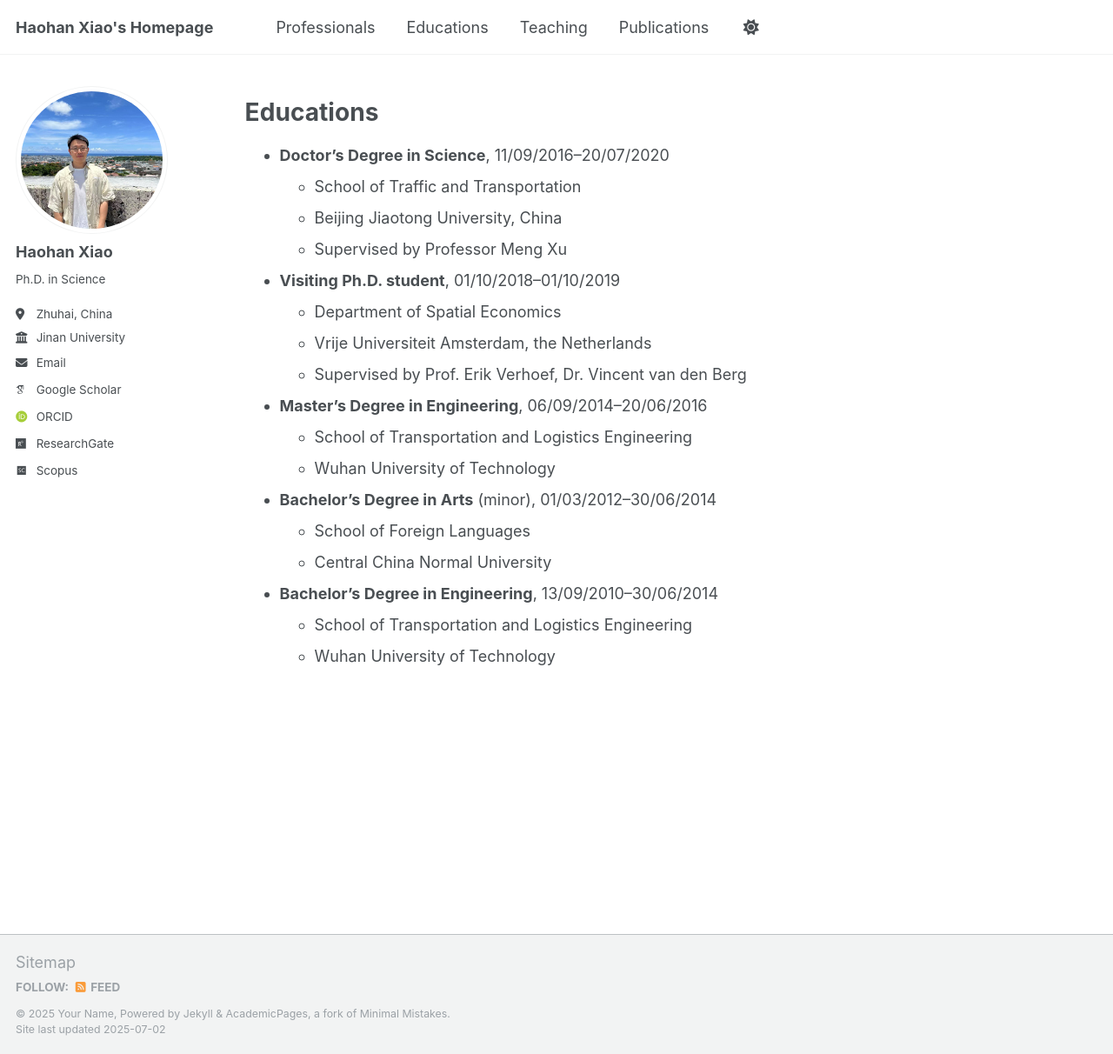
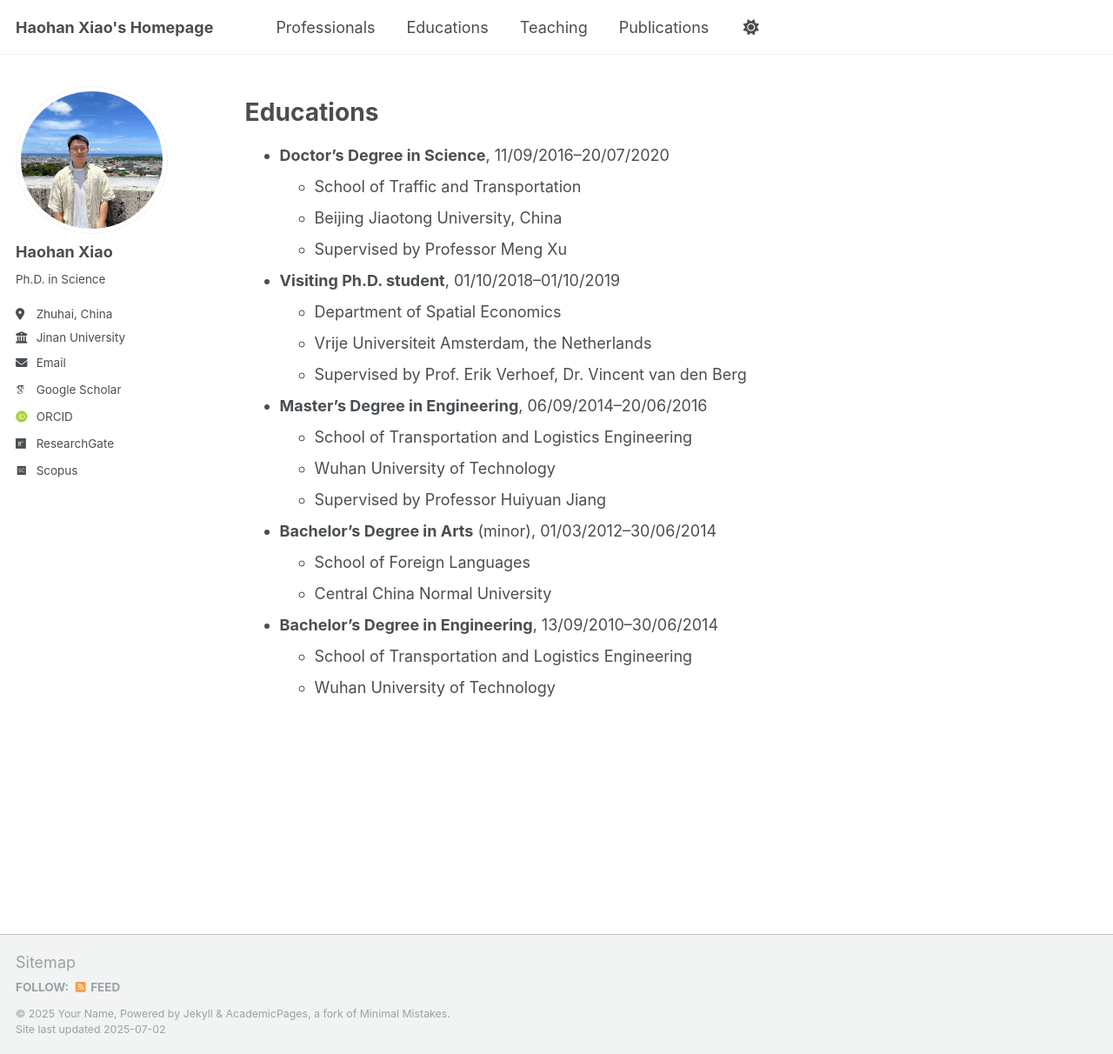
Before and after one commit to haohanxiao1/haohanxiao1.github.io, a Jekyll site: the page built from educations.md, in a window 1280 px wide and 1212 px high. Shown: the whole window at 87% size. Built offline with Jekyll 4.4.1, drawn with Linux system fonts in a browser that asks for light colours; some web fonts are replaced; a script that is not in the unit is left out.

Commit message:
Update educations.md

```diff
--- a/educations.md
+++ b/educations.md
@@ -19,6 +19,7 @@ Educations
 * **Master’s Degree in Engineering**, 06/09/2014–20/06/2016
   * School of Transportation and Logistics Engineering
   * Wuhan University of Technology
+  * Supervised by Professor Huiyuan Jiang
 * **Bachelor’s Degree in Arts** (minor), 01/03/2012–30/06/2014
   * School of Foreign Languages
   * Central China Normal University
```
